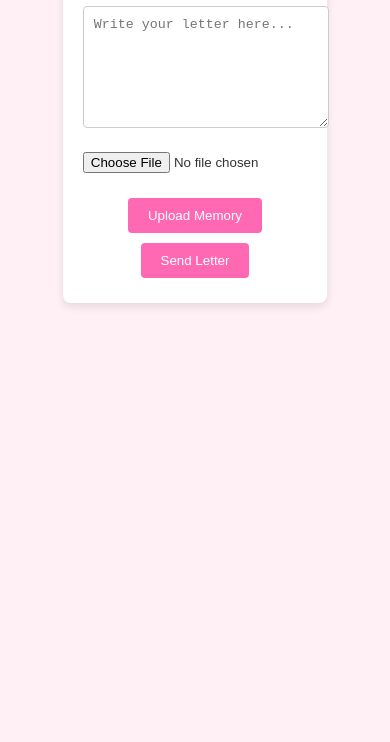
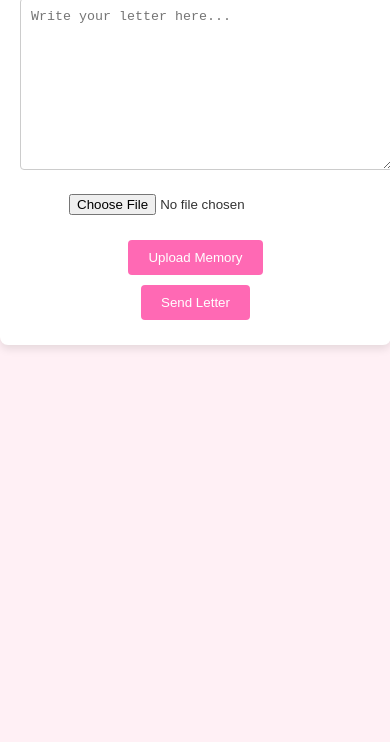
Before and after one commit to GPS527/valentine-letter, a plain HTML site: page index.html in a window 390 px wide. Shown: the part 102-844 px from the top of the page. Drawn offline with Linux system fonts and the light colour scheme.

Commit message:
Update styles.css

```diff
--- a/css/styles.css
+++ b/css/styles.css
@@ -5,6 +5,8 @@ body {
     text-align: center;
     animation: fadeIn 2s;
     overflow: hidden;
+    margin: 0;
+    padding: 0;
 }
 
 @keyframes fadeIn {
@@ -13,7 +15,8 @@ body {
 }
 
 .container {
-    width: 60%;
+    width: 90%;
+    max-width: 600px;
     margin: auto;
     padding: 20px;
     background-color: #ffffff;
@@ -50,7 +53,7 @@ textarea {
 }
 
 .polaroid {
-    width: 120px;
+    width: calc(50% - 20px); /* Adjusted for mobile */
     margin: 10px;
     padding: 10px;
     background-color: #ffffff;
@@ -125,3 +128,19 @@ button:hover {
     50% { opacity: 0.4; }
     100% { transform: translateY(-1000px) rotate(45deg); opacity: 0; }
 }
+
+/* Media Queries for Responsiveness */
+@media (max-width: 600px) {
+    .container {
+        width: 90%;
+    }
+
+    .polaroid {
+        width: 100%;
+        margin: 10px 0;
+    }
+
+    textarea {
+        height: 150px;
+    }
+}
```
